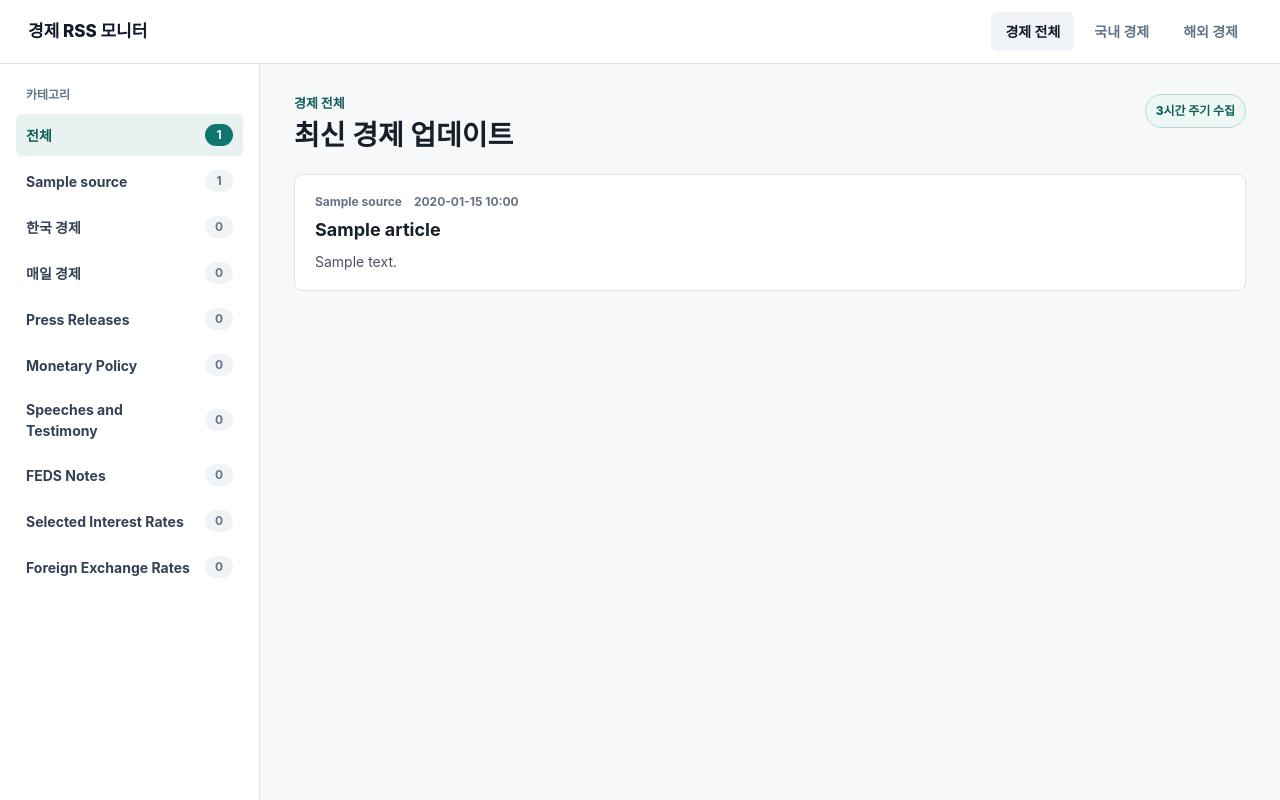
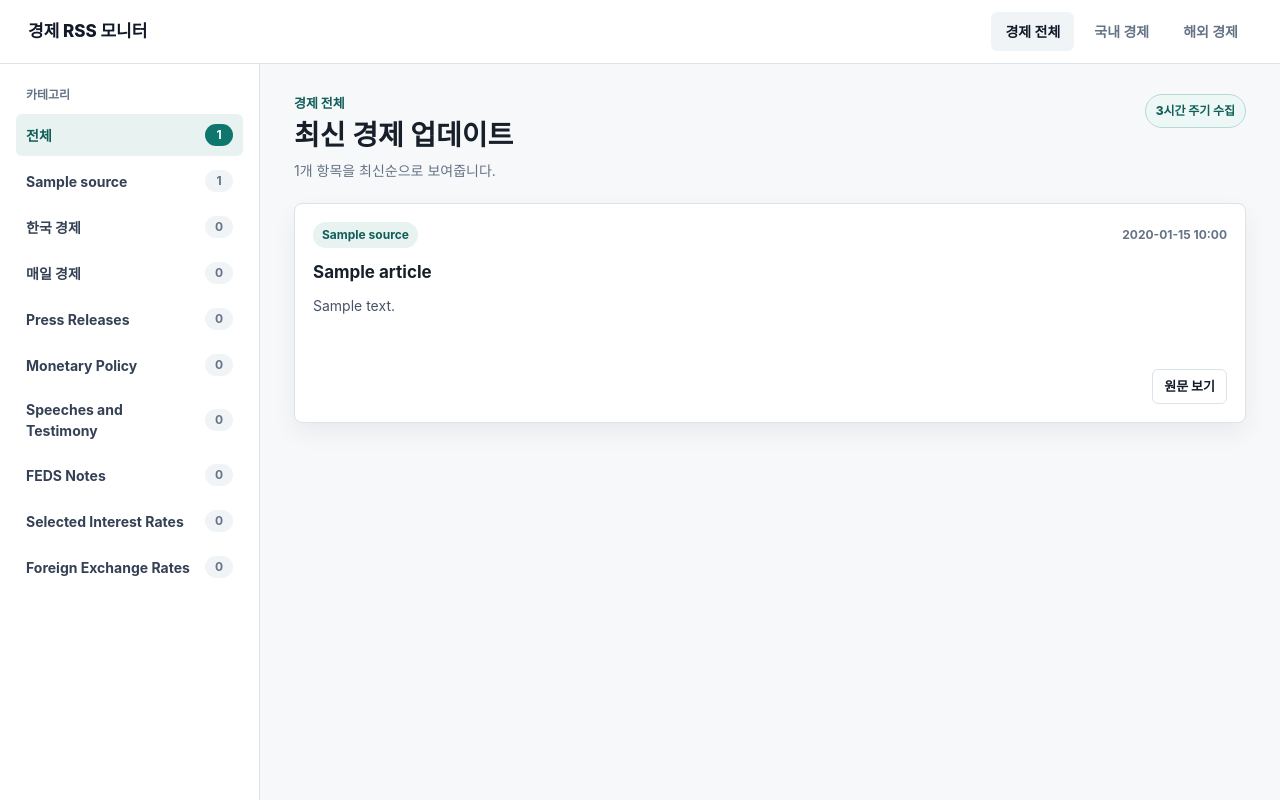
Before and after one commit to marx21c-ops/0710_RSS_ECO_CLA, a FastAPI app: page / in a window 1280 px wide. Run offline with FastAPI, Linux system fonts and the light colour scheme; tables that the repository leaves empty hold one stand-in row (values such as "Sample post"); some libraries are stand-ins or nearby versions.

Commit message:
Improve article card layout

```diff
--- a/app/static/css/styles.css
+++ b/app/static/css/styles.css
@@ -8,6 +8,8 @@
   --muted: #657386;
   --accent: #0f766e;
   --accent-strong: #115e59;
+  --accent-soft: #e8f3f1;
+  --shadow: 0 10px 24px rgba(16, 24, 40, 0.06);
   --nav: #111827;
 }
 
@@ -130,7 +132,7 @@ a {
 
 .content-panel {
   min-width: 0;
-  padding: 30px 34px 48px;
+  padding: 30px 34px 56px;
 }
 
 .content-head {
@@ -155,6 +157,12 @@ h1 {
   letter-spacing: 0;
 }
 
+.content-subtitle {
+  margin: 8px 0 0;
+  color: var(--muted);
+  font-size: 14px;
+}
+
 .status-pill {
   flex: 0 0 auto;
   padding: 7px 10px;
@@ -166,51 +174,98 @@ h1 {
   font-weight: 800;
 }
 
-.article-list {
+.article-grid {
+  display: grid;
+  grid-template-columns: repeat(auto-fit, minmax(320px, 1fr));
+  gap: 14px;
+}
+
+.article-card {
+  display: flex;
+  flex-direction: column;
+  min-height: 220px;
+  padding: 18px;
   border: 1px solid var(--border);
   border-radius: 8px;
-  overflow: hidden;
   background: var(--surface);
-}
-
-.article-item {
-  padding: 18px 20px;
-  border-bottom: 1px solid var(--border);
-}
-
-.article-item:last-child {
-  border-bottom: 0;
+  box-shadow: var(--shadow);
 }
 
 .article-meta {
   display: flex;
-  flex-wrap: wrap;
-  gap: 8px 12px;
-  margin-bottom: 7px;
+  align-items: center;
+  justify-content: space-between;
+  gap: 12px;
+  margin-bottom: 13px;
   color: var(--muted);
   font-size: 12px;
   font-weight: 700;
 }
 
-.article-item h2 {
+.source-badge {
+  display: inline-flex;
+  align-items: center;
+  max-width: 60%;
+  min-height: 26px;
+  padding: 4px 9px;
+  border-radius: 999px;
+  overflow: hidden;
+  background: var(--accent-soft);
+  color: var(--accent-strong);
+  text-overflow: ellipsis;
+  white-space: nowrap;
+}
+
+.article-meta time {
+  flex: 0 0 auto;
+  white-space: nowrap;
+}
+
+.article-card h2 {
   margin: 0;
-  font-size: 18px;
+  font-size: 17px;
   line-height: 1.35;
   letter-spacing: 0;
 }
 
-.article-item h2 a:hover {
+.article-card h2 a:hover {
   color: var(--accent-strong);
 }
 
-.article-item p {
+.article-summary {
   display: -webkit-box;
-  margin: 9px 0 0;
+  margin: 11px 0 0;
   overflow: hidden;
   color: #475467;
   font-size: 14px;
-  -webkit-line-clamp: 2;
+  -webkit-line-clamp: 3;
   -webkit-box-orient: vertical;
+}
+
+.article-actions {
+  display: flex;
+  justify-content: flex-end;
+  margin-top: auto;
+  padding-top: 16px;
+}
+
+.article-link {
+  display: inline-flex;
+  align-items: center;
+  justify-content: center;
+  min-height: 34px;
+  padding: 7px 11px;
+  border: 1px solid var(--border);
+  border-radius: 6px;
+  color: var(--nav);
+  font-size: 13px;
+  font-weight: 800;
+}
+
+.article-link:hover {
+  border-color: #9ccbc5;
+  background: var(--accent-soft);
+  color: var(--accent-strong);
 }
 
 .empty-state {
@@ -289,4 +344,22 @@ h1 {
   h1 {
     font-size: 24px;
   }
+
+  .article-grid {
+    grid-template-columns: 1fr;
+  }
+
+  .article-card {
+    min-height: 0;
+  }
+
+  .article-meta {
+    align-items: flex-start;
+    flex-direction: column;
+    gap: 7px;
+  }
+
+  .source-badge {
+    max-width: 100%;
+  }
 }
--- a/app/templates/partials/articles.html
+++ b/app/templates/partials/articles.html
@@ -12,16 +12,17 @@
         최신 경제 업데이트
       {% endif %}
     </h1>
+    <p class="content-subtitle">{{ articles|length }}개 항목을 최신순으로 보여줍니다.</p>
   </div>
   <div class="status-pill">3시간 주기 수집</div>
 </div>
 
 {% if articles %}
-  <div class="article-list">
+  <div class="article-grid">
     {% for article in articles %}
-      <article class="article-item">
+      <article class="article-card">
         <div class="article-meta">
-          <span>{{ article.source.name }}</span>
+          <span class="source-badge">{{ article.source.name }}</span>
           <time>
             {% if article.published_at %}
               {{ article.published_at.strftime("%Y-%m-%d %H:%M") }}
@@ -31,9 +32,16 @@
           </time>
         </div>
         <h2><a href="{{ article.url }}" target="_blank" rel="noopener noreferrer">{{ article.title }}</a></h2>
-        {% if article.summary %}
-          <p>{{ article.summary }}</p>
-        {% endif %}
+        <p class="article-summary">
+          {% if article.summary %}
+            {{ article.summary }}
+          {% else %}
+            요약이 제공되지 않았습니다. 제목을 눌러 원문에서 자세한 내용을 확인할 수 있습니다.
+          {% endif %}
+        </p>
+        <div class="article-actions">
+          <a class="article-link" href="{{ article.url }}" target="_blank" rel="noopener noreferrer">원문 보기</a>
+        </div>
       </article>
     {% endfor %}
   </div>
```
